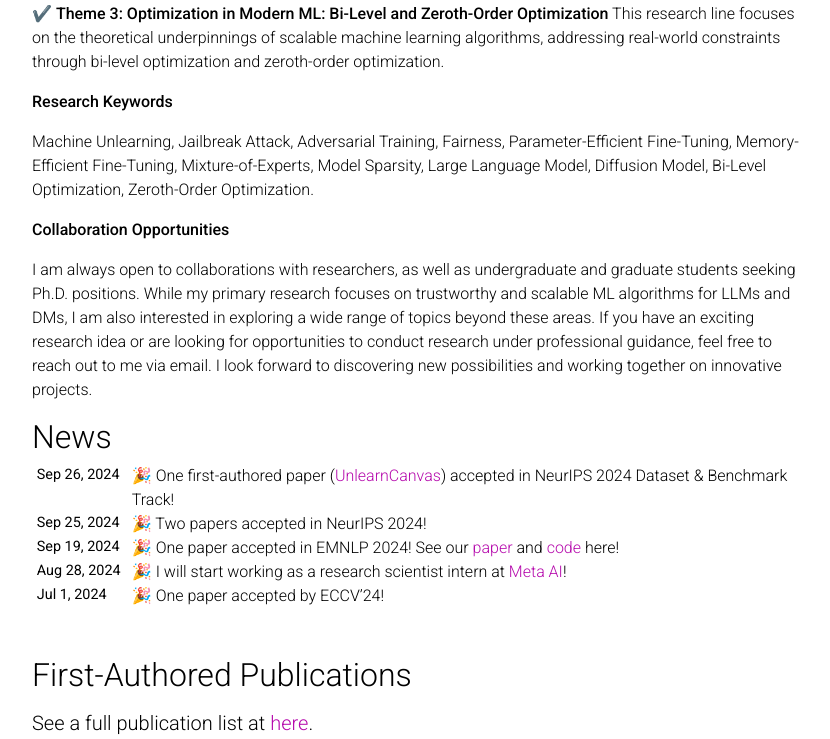
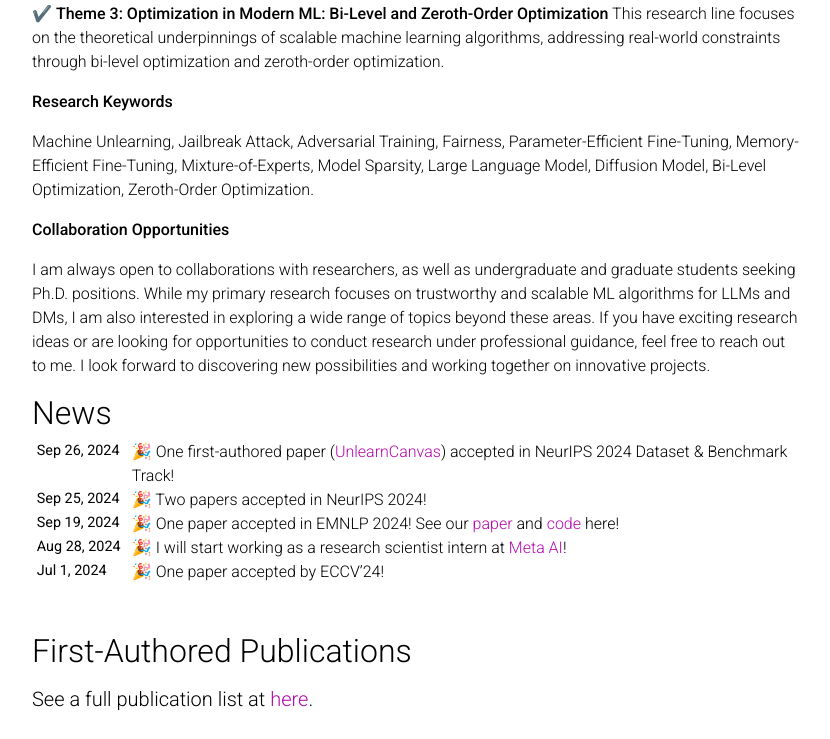
Before and after one commit to NormalUhr/yihua-zhang, a Jekyll site: the page built from _pages/about.md, in a window 1280 px wide and 900 px high, scrolled down 720 px, cut to the strip 0-739 px from the top of the window. Shown: the whole strip, without its empty margins (223-1053 px from the left). Built offline with Jekyll 4.4.1, drawn with Linux system fonts in a browser that asks for light colours; full-size pictures stand in for the smaller copies a plugin makes; emoji names are drawn with the system emoji font; comment, search, counter and statistics services are not loaded; a style sheet for code colours, icons or effects is not loaded.

Commit message:
update contacts

```diff
--- a/_config.yml
+++ b/_config.yml
@@ -70,6 +70,7 @@
 twitter_username: zyh2022 # your Twitter handle
 linkedin_username: zhangyihua # your LinkedIn user name
 scholar_userid: ui-pcWgAAAAJ # your Google Scholar ID
+wechat_id: normaluhr # your wechat id
 orcid_id: # your ORCID ID
 medium_username: # your Medium username
 quora_username: # your Quora username
--- a/_includes/social.html
+++ b/_includes/social.html
@@ -21,6 +21,9 @@
             {% endif %}
             {%- if site.twitter_username -%}
             <a href="https://twitter.com/{{ site.twitter_username }}" title="Twitter"><i class="fab fa-twitter"></i></a>
+            {% endif %}
+            {%- if site.wechat_id -%}
+            <a href="./assets/img/Wechat.jpg" title="WeChat"><i class="fa fa-wechat"></i></a>
             {% endif %}
             {%- if site.medium_username -%}
             <a href="https://medium.com/@{{ site.medium_username }}" title="Medium"><i class="fab fa-medium"></i></a>
--- a/_pages/about.md
+++ b/_pages/about.md
@@ -38,4 +38,4 @@
 
 **Collaboration Opportunities**
 
-I am always open to collaborations with researchers, as well as undergraduate and graduate students seeking Ph.D. positions. While my primary research focuses on trustworthy and scalable ML algorithms for LLMs and DMs, I am also interested in exploring a wide range of topics beyond these areas. If you have an exciting research idea or are looking for opportunities to conduct research under professional guidance, feel free to reach out to me via email. I look forward to discovering new possibilities and working together on innovative projects.
+I am always open to collaborations with researchers, as well as undergraduate and graduate students seeking Ph.D. positions. While my primary research focuses on trustworthy and scalable ML algorithms for LLMs and DMs, I am also interested in exploring a wide range of topics beyond these areas. If you have exciting research ideas or are looking for opportunities to conduct research under professional guidance, feel free to reach out to me. I look forward to discovering new possibilities and working together on innovative projects.
```
Also changed, not shown: assets/img/Wechat.jpg (added).
